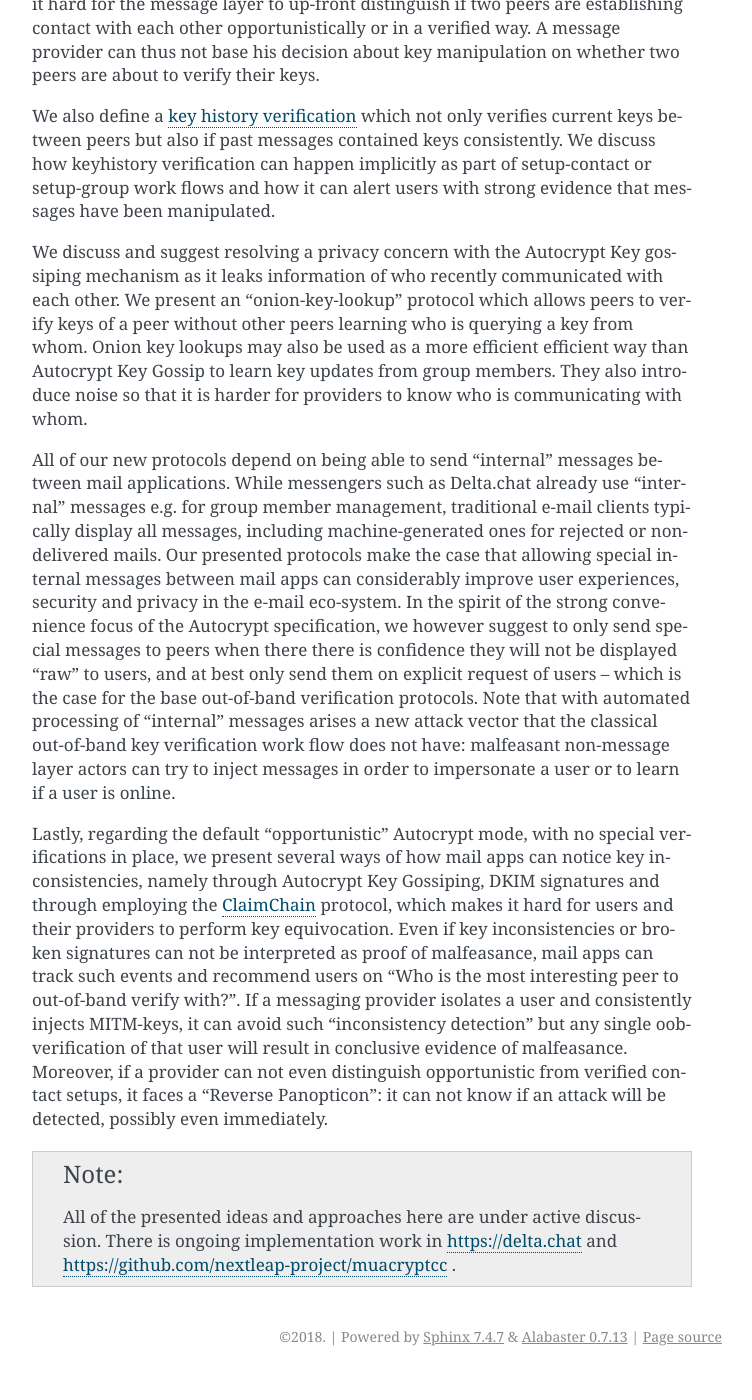
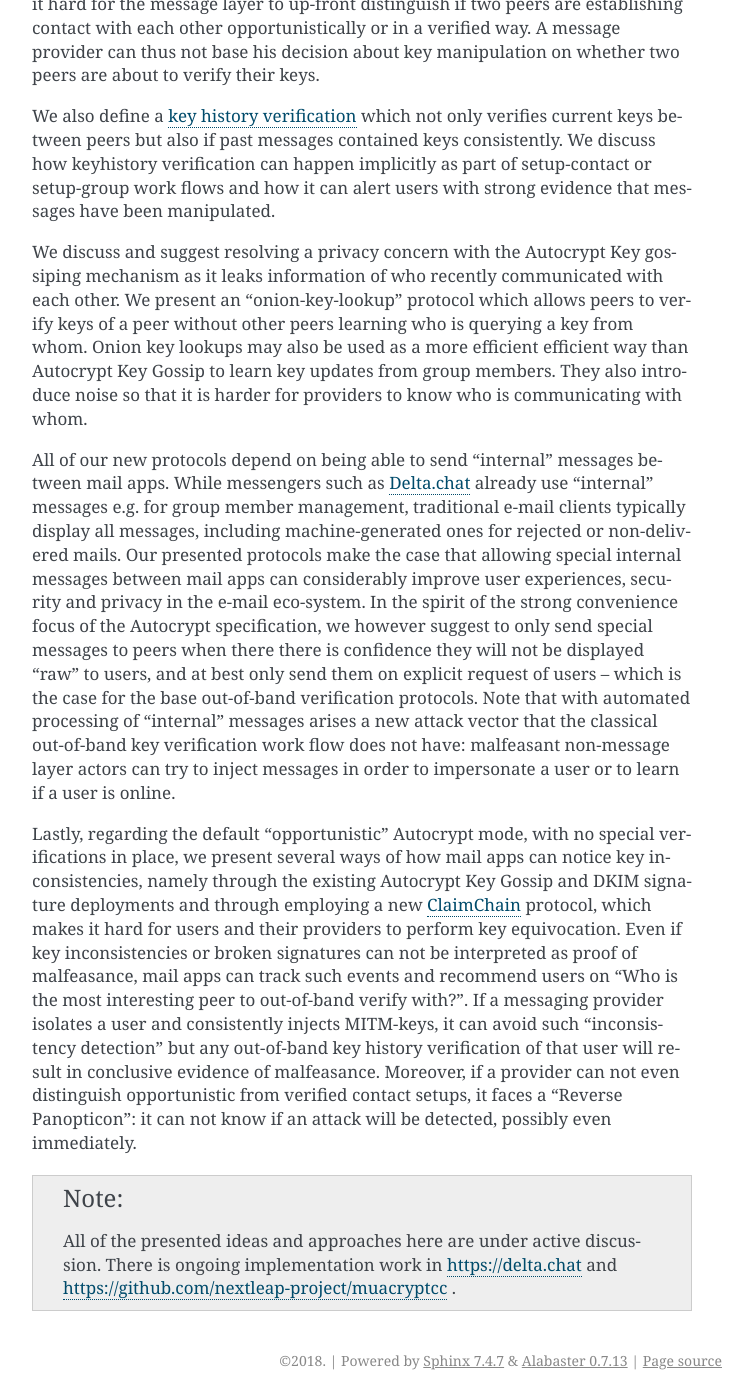
Before and after one commit to nextleap-project/countermitm, a Sphinx documentation site: the page built from source/summary.rst, in a window 1280 px wide and 1400 px high, scrolled down 971 px. Shown: the whole window, without its empty margins (388-1140 px from the left). Built offline with Sphinx 7.4.7, drawn with Linux system fonts in a browser that asks for light colours; before the commit the page ends 2347 px from its top, so only the background shows below that.

Commit message:
re-order and finetune some chapters, fix ReST bugs

```diff
--- a/source/conf.py
+++ b/source/conf.py
@@ -58,9 +58,9 @@
 # built documents.
 #
 # The short X.Y version.
-version = u'0.8.0'
+version = u'0.8'
 # The full version, including alpha/beta/rc tags.
-release = u'0.8.0'
+release = u'0.8.1'
 
 # The language for content autogenerated by Sphinx. Refer to documentation
 # for a list of supported languages.
--- a/source/gossip.rst
+++ b/source/gossip.rst
@@ -128,7 +128,7 @@
 In this section we will discuss the likelyhood of detecting mitm attacks
 on randomly selected members of a group. This probabilistic discussion
 assumes the likelyhood of a member being attacked as uniform and
-independent of the likelyhood of out-of-band verification. It therefor
+independent of the likelyhood of out-of-band verification. It therefore
 serves as a model of randomly spread broad scale attacks rather than
 targetted attacks.
 
--- a/source/index.rst
+++ b/source/index.rst
@@ -12,7 +12,7 @@
    :maxdepth: 2
 
    summary.rst
+   new.rst
+   gossip.rst
    dkim.rst
    online-cc.rst
-   gossip.rst
-   new.rst
--- a/source/online-cc.rst
+++ b/source/online-cc.rst
@@ -1,5 +1,5 @@
-Detecting inconsistencies and equivocation with Claim Chains
-============================================================
+Detecting Autocrypt key equivocation with Claim Chains
+======================================================
 
 XXX introduce ClaimChain concepts and qualify the description
 here as being a ClaimChain integration with Autocrypt mechanics for
--- a/source/summary.rst
+++ b/source/summary.rst
@@ -65,14 +65,15 @@
 providers to know who is communicating with whom.
 
 All of our new protocols depend on being able to send "internal" messages between
-mail applications.
-While messengers such as Delta.chat already use "internal" messages
-e.g. for group member management, traditional e-mail clients typically display all
-messages, including machine-generated ones for rejected or non-delivered mails.
+mail apps.
+While messengers such as `Delta.chat <https://delta.chat>`_
+already use "internal" messages e.g. for group member management,
+traditional e-mail clients typically display all messages,
+including machine-generated ones for rejected or non-delivered mails.
 Our presented protocols make the case that
 allowing special internal messages between mail apps
-can considerably improve user experiences, security and privacy in the
-e-mail eco-system.
+can considerably improve user experiences, security and privacy
+in the e-mail eco-system.
 In the spirit of the strong convenience focus of the
 Autocrypt specification, we however suggest
 to only send special messages to peers
@@ -88,18 +89,19 @@
 Lastly, regarding the default "opportunistic" Autocrypt mode,
 with no special verifications in place,
 we present several ways of how mail apps can notice key inconsistencies,
-namely through Autocrypt Key Gossiping, DKIM signatures and
-through employing the ClaimChain_ protocol,
+namely through the existing Autocrypt Key Gossip and DKIM signature deployments and
+through employing a new ClaimChain_ protocol,
 which makes it hard for users and their providers to perform key equivocation.
 Even if key inconsistencies or broken signatures can not be interpreted
 as proof of malfeasance, mail apps can track such events and recommend
 users on "Who is the most interesting peer to out-of-band verify with?".
 If a messaging provider isolates a user and consistently injects MITM-keys,
-it can avoid such "inconsistency detection" but any single oob-verification
-of that user will result in conclusive evidence of malfeasance. Moreover, if a
-provider can not even distinguish opportunistic from verified contact setups,
-it faces a "Reverse Panopticon": it can not know if an attack will be detected,
-possibly even immediately.
+it can avoid such "inconsistency detection" but any out-of-band key
+history verification of that user will result in conclusive evidence of
+malfeasance.
+Moreover, if a provider can not even distinguish opportunistic from verified
+contact setups, it faces a "Reverse Panopticon": it can not know if an
+attack will be detected, possibly even immediately.
 
 .. note::
 
```
